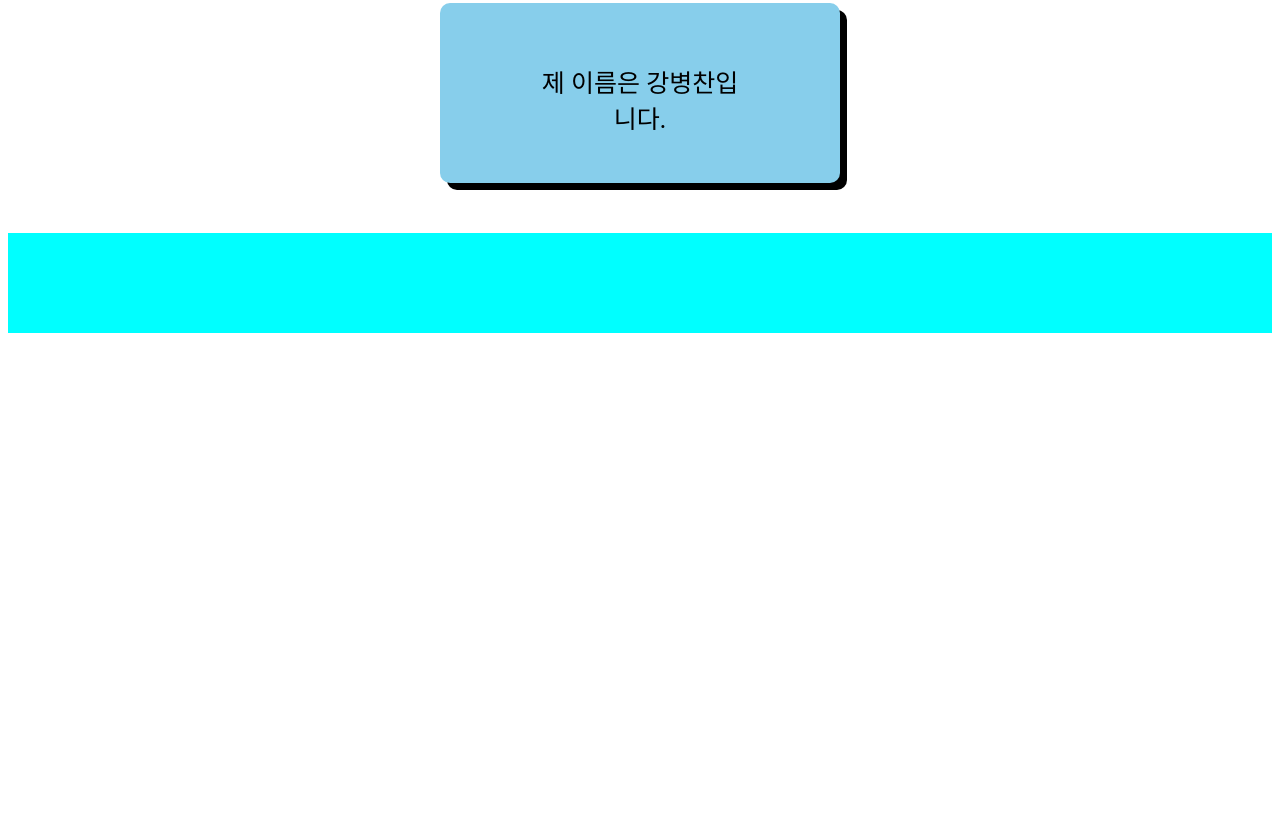
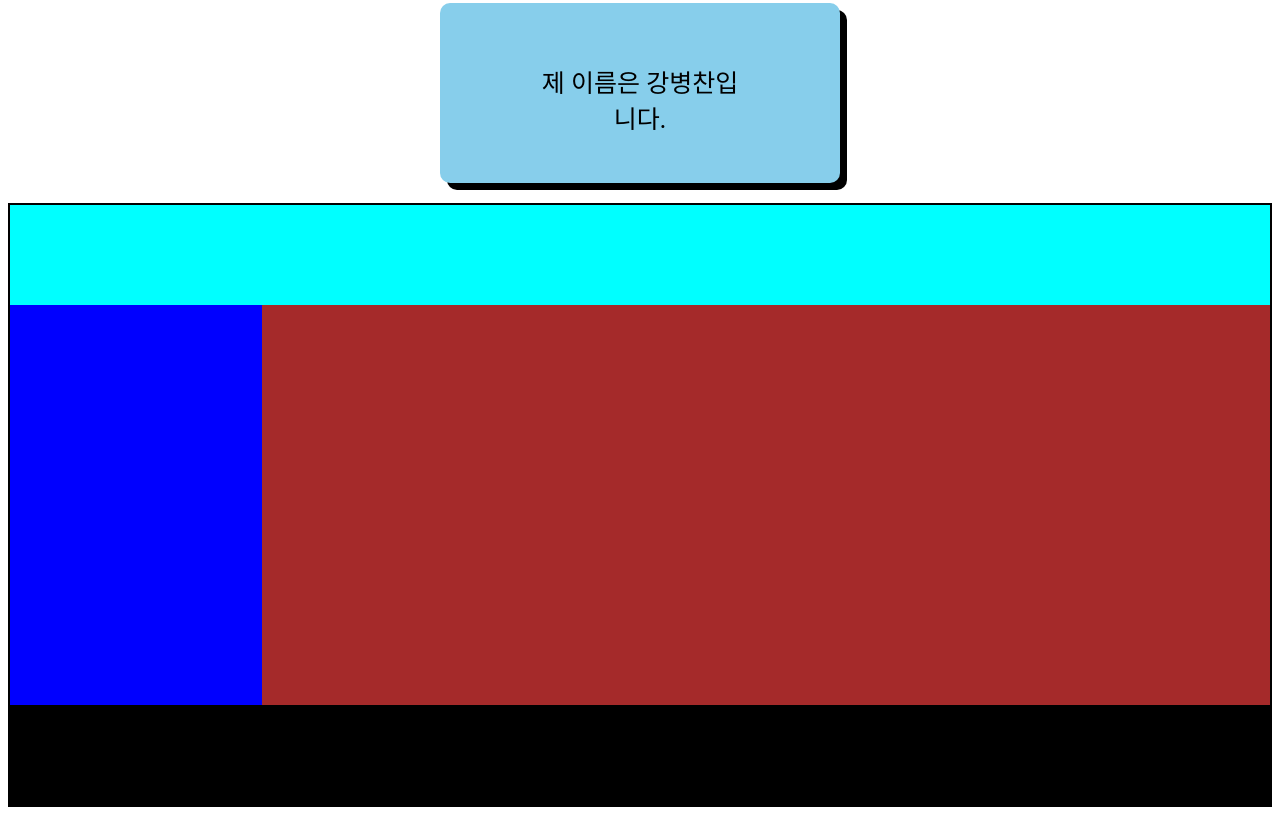
Before and after one commit to Kang8693/CSS-HTML-practice, a plain HTML site: page index.html in a window 1280 px wide. Shown: the part 521-1336 px from the top of the page. Before the commit the page ends 862 px from the top, so only its background shows below. Drawn offline with Linux system fonts and the light colour scheme.

Commit message:
2022-03-14 호환성 좋은 float

```diff
--- a/css/style.css
+++ b/css/style.css
@@ -36,9 +36,34 @@ p {
   font-size: 25px;
 }
 
+.container {
+  border: 2px solid black;
+  margin-top: 20px;
+}
+
 .header {
   background-color: aqua;
-  margin-top: 50px;
   width: 100%;
   height: 100px;
 }
+
+.left-box {
+  background-color: blue;
+  width: 20%;
+  height: 400px;
+  float: left;
+}
+
+.right-box {
+  background-color: brown;
+  width: 80%;
+  height: 400px;
+  float: left;
+}
+
+.footer {
+  background-color: black;
+  width: 100%;
+  height: 100px;
+  clear: both;
+}
```
